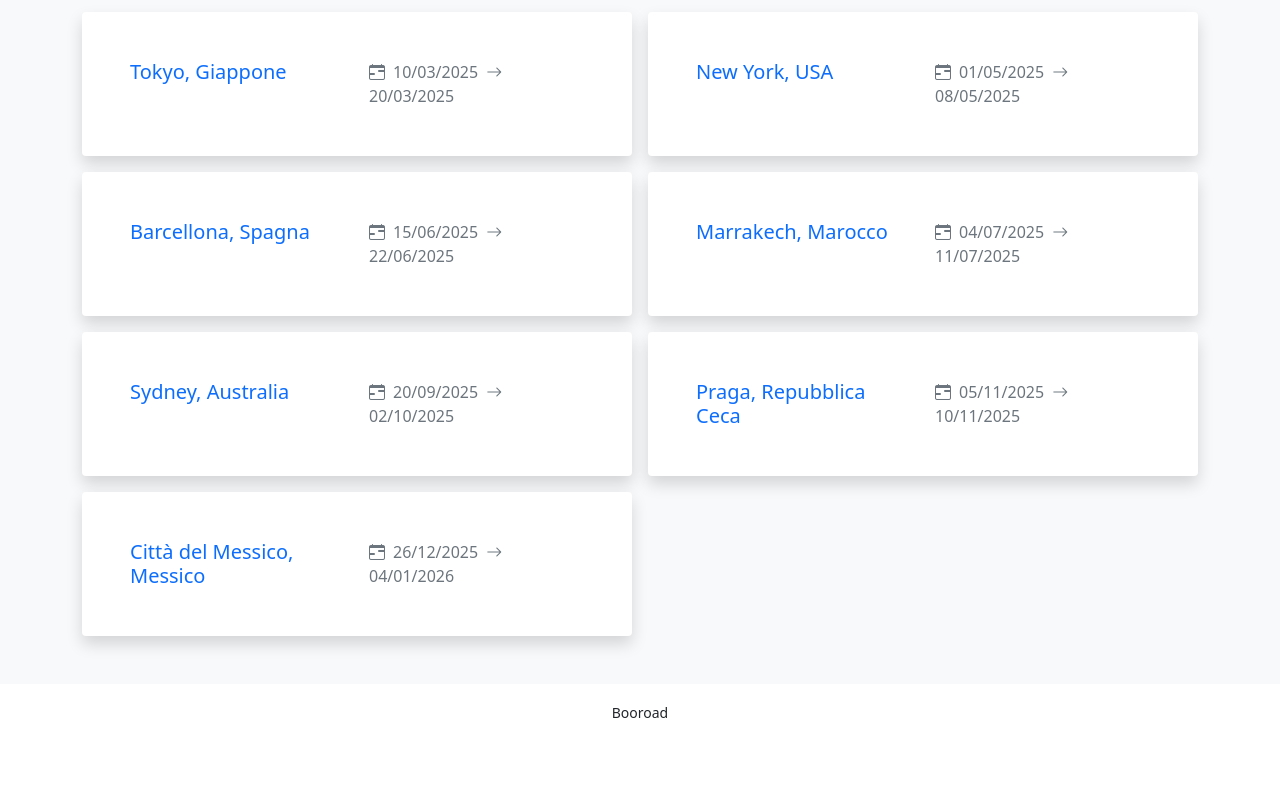
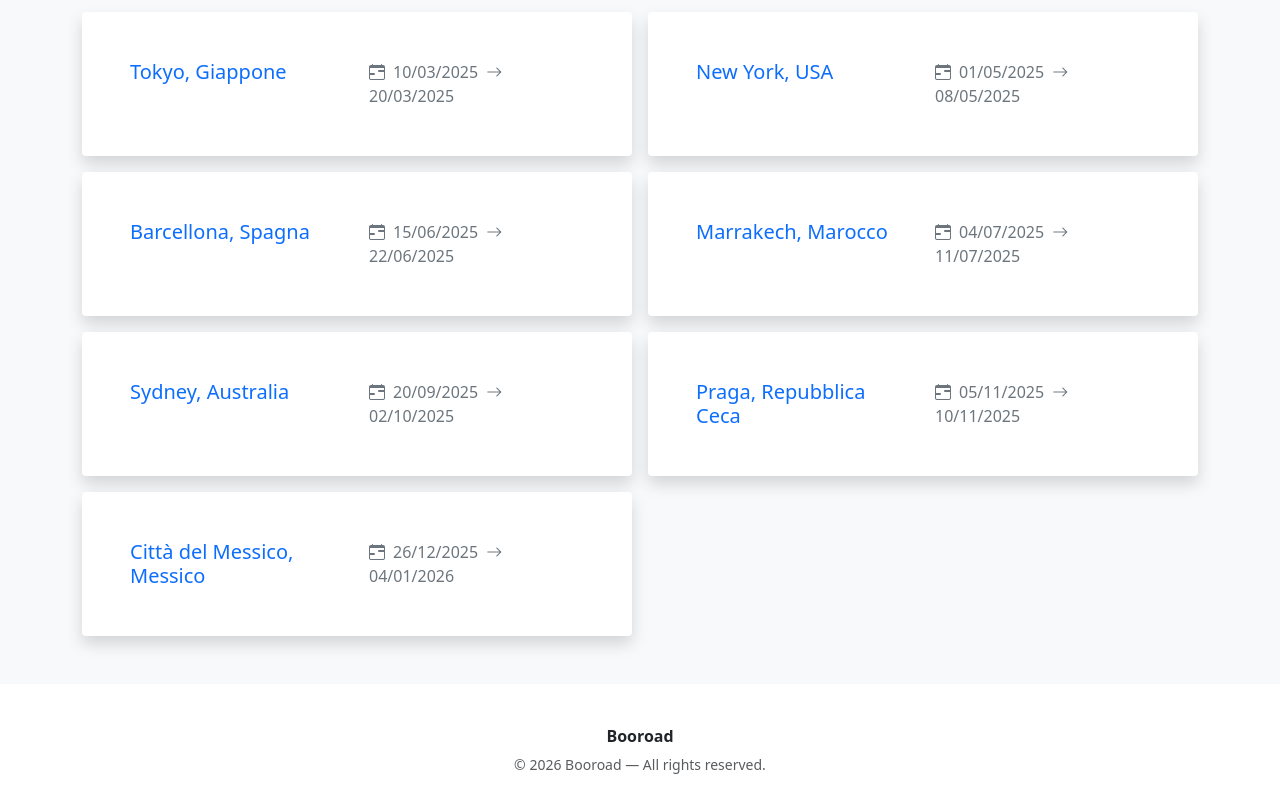
Before and after one commit to gabriele-fontana/booroad, a React (Vite) app: page / in a window 1280 px wide. Shown: the part 212-1012 px from the top of the page. Before the commit the page ends 952 px from the top, so only its background shows below. Built offline with nearby package versions, Linux system fonts and the light colour scheme.

Commit message:
style footer

```diff
--- a/src/components/AppFooter.jsx
+++ b/src/components/AppFooter.jsx
@@ -1,9 +1,8 @@
 export default function AppFooter() {
-
     return (
-        <footer className="p-3 text-center">
-            <small>Booroad</small>
+        <footer className="p-4 text-center mt-3">
+            <p className="mb-1 fw-semibold">Booroad</p>
+            <small className="text-muted">© {new Date().getFullYear()} Booroad — All rights reserved.</small>
         </footer>
-    )
-
+    );
 }
```
